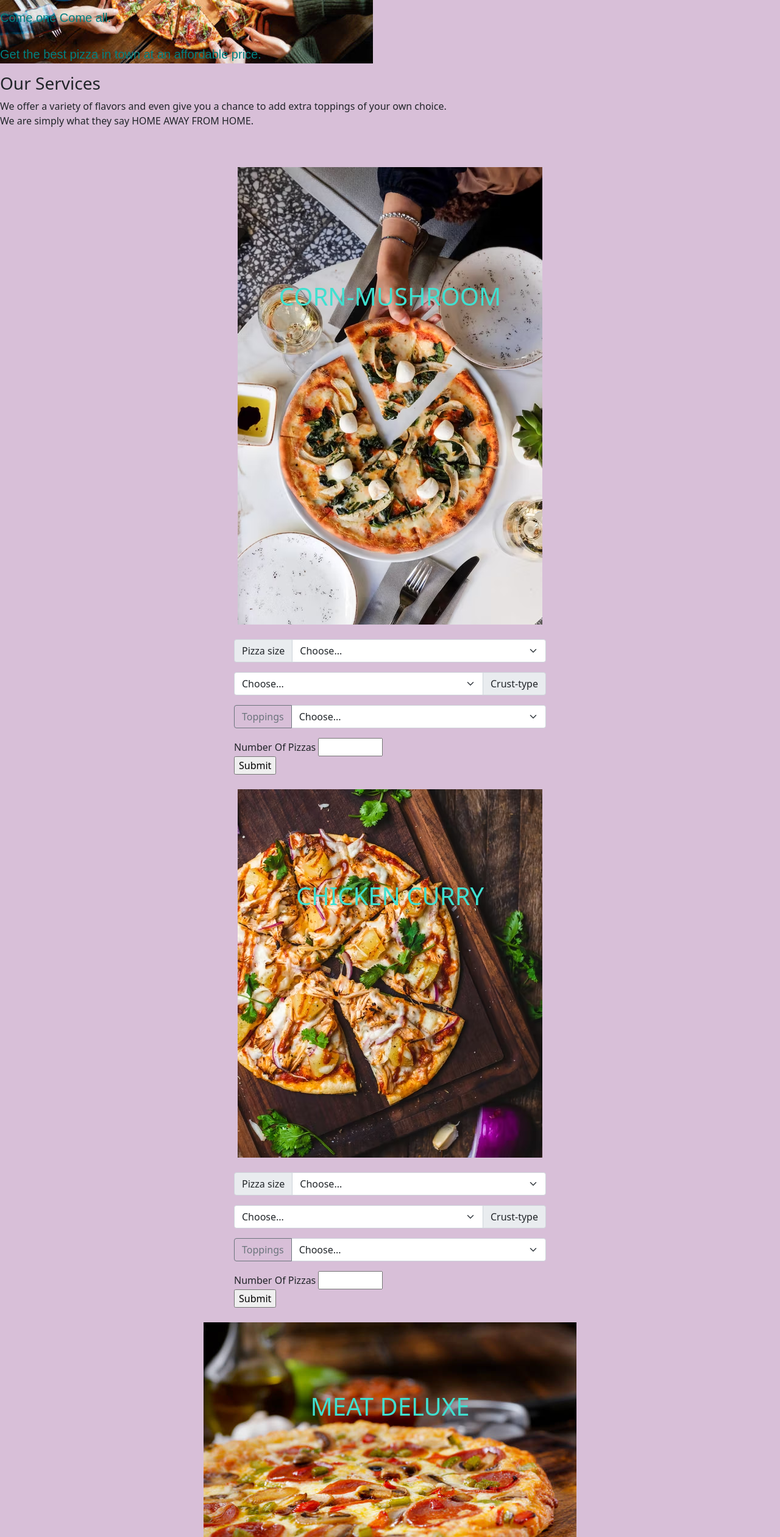
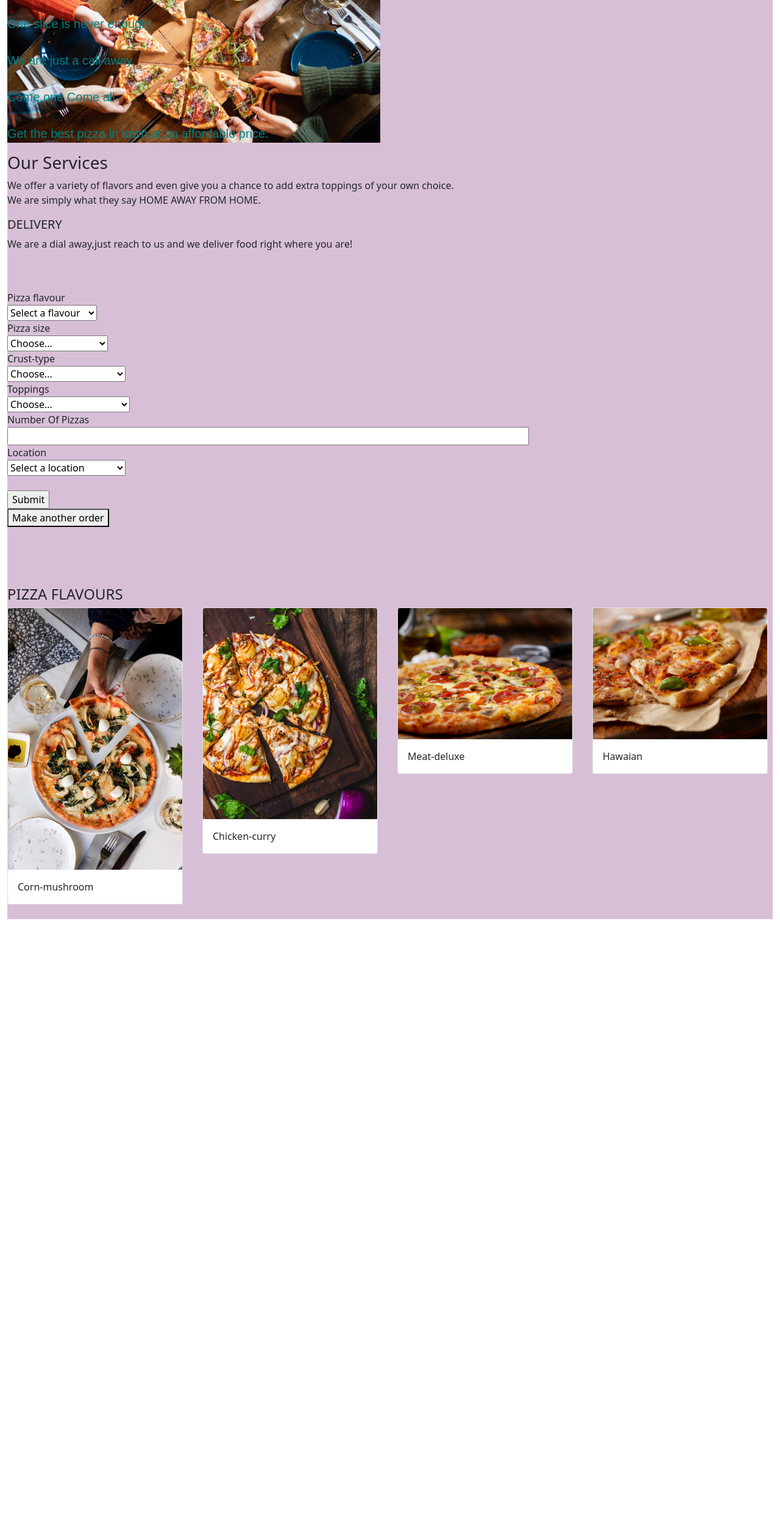
Before and after one commit to odoyoninah/Annapurna-s-Pod, a plain HTML site: page index.html in a window 1280 px wide. Shown: the part 246-2766 px from the top of the page at 61% size. After the commit the page ends 1753 px from the top, so only its background shows below. Drawn offline with nearby package versions, Linux system fonts and the light colour scheme; a web font is replaced by a local one.

Commit message:
resize images

```diff
--- a/index.html
+++ b/index.html
@@ -8,6 +8,32 @@
     <link rel="stylesheet" href="https://fonts.googleapis.com/css?family=Sofia&effect=neon|outline|emboss|shadow-multiple">
     <link href="https://cdn.jsdelivr.net/npm/bootstrap@5.1.3/dist/css/bootstrap.min.css" rel="stylesheet" integrity="sha384-1BmE4kWBq78iYhFldvKuhfTAU6auU8tT94WrHftjDbrCEXSU1oBoqyl2QvZ6jIW3" crossorigin="anonymous">
     <link rel="stylesheet" href="style.css">
+    <body>
+      <div class="container-fluid">
+      <div id="table">
+        <table>
+          <tr>
+            <th>Pizza parameters</th>
+            <th>Total</th>
+          </tr>
+
+            <tr>
+              <th>Pizza size total</th>
+              <td id="size"></td>
+              </tr>
+            <th>Pizza toppings total</th>
+            <td id="toppings"></td>
+            <tr>
+              <th>Pizza crust total</th>
+              <td id="crust"></td>
+            </tr>
+            <tr>
+              <th>Pizza number total</th>
+              <td id="number1"></td>
+            </tr>
+
+        </table>
+      </div>
 
     <div class="Mama">
         <div class="tab">
@@ -45,182 +71,117 @@
             <div class="area2">
                 <h3>Our Services</h3>
                     <p>We offer a variety of flavors and even give you a chance to add extra toppings of your own choice.
-                        <br>We are simply what they say HOME AWAY FROM HOME. </p><br><br>
+                        <br>We are simply what they say HOME AWAY FROM HOME. </p>
+                        <h5>DELIVERY </h5>
+                                        <p>We are a dial away,just reach to us and we deliver food right where you are!</p>
+                                          <br><br>
+
                     <div class="mofimu">
-                        <div class="col slice2 "><img src="./images/piz1.avif" class="img-fluid" alt="">
+                        <!-- <div class="col slice2 "><img src="./images/piz1.avif" class="img-fluid" alt="">
                             <div class="slice"><h1>CORN-MUSHROOM</h1></div>
-                        </div><br>
-                            <div class="input-group mb-3 size ">
-                                <label class="input-group-text" for="inputGroupSelect01">Pizza size</label>
-                                <select class="form-select" id="inputGroupSelect01">
-                                  <option selected>Choose...</option>
+                        </div><br> -->
+                        <div class="form">
+                            <form>
+                              <label for="pizza type"> Pizza flavour</label><br>
+                              <select name="pizza flavour" id="flavour">
+                                <option value="">Select a flavour</option>
+                                <option value="1">Corn-mushroom</option>
+                                <option value="2">Chicken-curry</option>
+                                <option value="3">Meat-deluxe</option>
+                                <option value="4">Hawaian</option>
+                              </select><br>
+                                <label class="" for="">Pizza size</label><br>
+                                <select class="" id="inputGroupSelect01">
+                                  <option value="">Choose...</option>
                                   <option value="small">Small (Kshs 500)</option>
                                   <option value="medium">Medium (Kshs 800)</option>
                                   <option value="large">Large (Kshs 1200)</option>
-                                </select>
-                              </div>
+                                </select><br>
 
-                              <div class="input-group mb-3 size">
-                                <select class="form-select" id="inputGroupSelect02">
-                                  <option selected>Choose...</option>
+
+                                <label class="" for="">Crust-type</label><br>
+                                <select class="" id="inputGroupSelect02">
+                                  <option value="">Choose...</option>
                                   <option value="crispy">Crispy (Kshs 100)</option>
                                   <option value="stuffed">Stuffed (Kshs 200)</option>
                                   <option value="glutten-free">Glutten-free (Kshs 300)</option>
-                                </select>
-                                <label class="input-group-text" for="inputGroupSelect02">Crust-type</label>
-                              </div>
+                                </select><br>
 
-                              <div class="input-group mb-3 size">
-                                <button class="btn btn-outline-secondary" type="button">Toppings</button>
-                                <select class="form-select" id="inputGroupSelect03" aria-label="Example select with button addon">
-                                  <option selected>Choose...</option>
+
+
+                                <label class="" for="">Toppings</label><br>
+                                <select class="" id=" inputGroupSelect03">
+                                  <option value="">Choose...</option>
                                   <option value="pineapple">Pineapple (Kshs 100)</option>
                                   <option value="extracheese">Extra-Cheese (Kshs 200)</option>
                                   <option value="beefbitings">Beef-bittings (Kshs 250)</option>
-                                </select>
-                              </div>
+                                </select><br>
 
 
 
-                              <form class="number">
-                                <label>Number Of Pizzas</label>
-                                <input type="number" min="1" max="1000"/>
-                                <br><input type="submit" id="submit"/>
+
+
+                                <label>Number Of Pizzas</label><br>
+                                <input type="number" name="number" class="number" id="" min="1" max="1000"><br>
+
+                                <label>Location</label><br>
+                                <select class="" id="delivery">
+                                  <option value="">Select a location</option>
+                                  <option value="within">Within CBD(Kshs 100)</option>
+                                  <option value="outside">Outside CBD(Kshs 300)</option>
+                              </select><br>
+                              <br><input type="submit" class="submit" /><br>
+                              <button type="reset" id="reset">Make another order </button>
 
                               </form><br>
+                            </div><br><br><br>
+                            <h4>PIZZA FLAVOURS</h4>
+                            <div class="row">
+                              <div class="col"><div class="card" style="width: 18rem;">
+                                <img src="./images/piz1.avif" class="card-img-top image" alt="...">
+                                <div class="card-body">
+                                  <p class="card-text"> Corn-mushroom</p>
+                                </div>
+                              </div></div>
+                              <div class="col"><div class="card" style="width: 18rem;">
+                                <img src="./images/piz2.avif" class="card-img-top image" alt="...">
+                                <div class="card-body">
+                                  <p class="card-text">Chicken-curry</p>
+                                </div>
+                              </div></div>
+                              <div class="col"><div class="card" style="width: 18rem;">
+                                <img src="./images/piz3.jpg" class="card-img-top image" alt="...">
+                                <div class="card-body">
+                                  <p class="card-text">Meat-deluxe</p>
+                                </div>
+                              </div></div>
+                              <div class="col"><div class="card" style="width: 18rem;">
+                                <img src="./images/piz4.jpg" class="card-img-top image" alt="...">
+                                <div class="card-body">
+                                  <p class="card-text">Hawaian</p>
+                                </div>
+                              </div></div>
+
+
+                            </div>
 
 
 
-                                <div class="col slice2 "><img src="./images/piz2.avif" class="img-fluid" alt="">
+
+                                <!-- <div class="col slice2 "><img src="./images/piz2.avif" class="img-fluid" alt="">
                                     <div class="slice"><h1>CHICKEN CURRY</h1></div>
-                                </div><br>
-                                <div class="input-group mb-3 size">
-                                    <label class="input-group-text" for="inputGroupSelect01">Pizza size</label>
-                                    <select class="form-select" id="inputGroupSelect01">
-                                    <option selected>Choose...</option>
-                                    <option value="small">Small (Kshs 500)</option>
-                                    <option value="medium">Medium (Kshs 800)</option>
-                                    <option value="large">Large (Kshs 1200)</option>
-                                    </select>
-                                </div>
-
-                              <div class="input-group mb-3 size">
-                                <select class="form-select" id="inputGroupSelect02">
-                                  <option selected>Choose...</option>
-                                  <option value="crispy">Crispy (Kshs 100)</option>
-                                  <option value="stuffed">Stuffed (Kshs 200)</option>
-                                  <option value="glutten-free">Glutten-free (Kshs 300)</option>
-                                </select>
-                                <label class="input-group-text" for="inputGroupSelect02">Crust-type</label>
-                              </div>
-
-                              <div class="input-group mb-3 size">
-                                <button class="btn btn-outline-secondary" type="button">Toppings</button>
-                                <select class="form-select" id="inputGroupSelect03" aria-label="Example select with button addon">
-                                  <option selected>Choose...</option>
-                                  <option value="pineapple">Pineapple (Kshs 100)</option>
-                                  <option value="extracheese">Extra-Cheese (Kshs 200)</option>
-                                  <option value="beefbitings">Beef-bittings (Kshs 250)</option>
-                                </select>
-                              </div>
+                                </div><br> -->
 
 
-
-                              <form class="number">
-                                <label>Number Of Pizzas</label>
-                                <input type="number" min="1" max="1000"/>
-                                <br><input type="submit" id="click"/>
-
-                              </form><br>
-
-                                <div class="col slice3 "><img src="./images/piz3.jpg" class="img-fluid" alt="" >
+                                <!-- <div class="col slice3 "><img src="./images/piz3.jpg" class="img-fluid" alt="" >
                                     <div class="slice"><h1>MEAT DELUXE</h1></div>
                                 </div><br>
-                                <div class="input-group mb-3 size">
-                                    <label class="input-group-text" for="inputGroupSelect01">Pizza size</label>
-                                    <select class="form-select" id="inputGroupSelect01">
-                                    <option selected>Choose...</option>
-                                    <option value="small">Small (Kshs 500)</option>
-                                    <option value="medium">Medium (Kshs 800)</option>
-                                    <option value="large">Large (Kshs 1200)</option>
-                                    </select>
-                                </div>
-
-                              <div class="input-group mb-3 size">
-                                <select class="form-select" id="inputGroupSelect02">
-                                  <option selected>Choose...</option>
-                                  <option value="crispy">Crispy (Kshs 100)</option>
-                                  <option value="stuffed">Stuffed (Kshs 200)</option>
-                                  <option value="glutten-free">Glutten-free (Kshs 300)</option>
-                                </select>
-                                <label class="input-group-text" for="inputGroupSelect02">Crust-type</label>
-                              </div>
-
-                              <div class="input-group mb-3 size">
-                                <button class="btn btn-outline-secondary" type="button">Toppings</button>
-                                <select class="form-select" id="inputGroupSelect03" aria-label="Example select with button addon">
-                                  <option selected>Choose...</option>
-                                  <option value="pineapple">Pineapple (Kshs 100)</option>
-                                  <option value="extracheese">Extra-Cheese (Kshs 200)</option>
-                                  <option value="beefbitings">Beef-bittings (Kshs 250)</option>
-                                </select>
-                              </div>
-
-
-
-                              <form class="number">
-                                <label>Number Of Pizzas</label>
-                                <input type="number" min="1" max="1000"/>
-                                <br><input type="submit" id="return"/>
-
-                              </form><br>
 
                                 <div class="col slice4 "><img src="./images/piz4.jpg" class="img-fluid" alt="">
                                     <div class="slice"><h1>HAWAIAN</h1></div>
-                                </div><br>
-                                <div class="input-group mb-3 size">
-                                    <label class="input-group-text" for="inputGroupSelect01">Pizza size</label>
-                                    <select class="form-select" id="inputGroupSelect01">
-                                    <option selected>Choose...</option>
-                                    <option value="small">Small (Kshs 500)</option>
-                                    <option value="medium">Medium (Kshs 800)</option>
-                                    <option value="large">Large (Kshs 1200)</option>
-                                    </select>
-                                </div>
+                                </div><br> -->
 
-                              <div class="input-group mb-3 size">
-                                <select class="form-select" id="inputGroupSelect02">
-                                  <option selected>Choose...</option>
-                                  <option value="crispy">Crispy (Kshs 100)</option>
-                                  <option value="stuffed">Stuffed (Kshs 200)</option>
-                                  <option value="glutten-free">Glutten-free (Kshs 300)</option>
-                                </select>
-                                <label class="input-group-text" for="inputGroupSelect02">Crust-type</label>
-                              </div>
-
-                              <div class="input-group mb-3 size">
-                                <button class="btn btn-outline-secondary" type="button">Toppings</button>
-                                <select class="form-select" id="inputGroupSelect03" aria-label="Example select with button addon">
-                                  <option selected>Choose...</option>
-                                  <option value="pineapple">Pineapple (Kshs 100)</option>
-                                  <option value="extracheese">Extra-Cheese (Kshs 200)</option>
-                                  <option value="beefbitings">Beef-bittings (Kshs 250)</option>
-                                </select>
-                              </div>
-
-
-
-                              <form class="number">
-                                <label>Number Of Pizzas</label>
-                                <input type="number" min="1" max="1000"/>
-                                <br><input type="submit" id="output"/>
-
-                              </form><br>
-                            </div>
-
-                                <div class="delivery">
-                                    <h5>DELIVERY SERVICES</h5>
-                                        <p>We are a dial away,just reach to us and we deliver food right where you are!</p>
+                                <!-- <div class="delivery">
 
                                             <img class="mySlides" src="./images/step1.1.jpg">
                                             <img class="mySlides" src="./images/step3.3delivery.jpg">
@@ -236,14 +197,12 @@
                                                 <option value="no">No</option>
                                             </select> -->
 
-                                            <select class="form-select form-select-sm" aria-label=".form-select-sm example">
-                                                <option selected>Select a location</option>
-                                                <option value="within">Within CBD(Kshs 100)</option>
-                                                <option value="outside">Outside CBD(Kshs 300)</option>
-                                            </select>
 
-                                            <button type="button" id="total" class="btn btn-primary btn-sm">Total</button>
-                                </div>
+                                          <!-- </div>  -->
+                                            <!-- <button type="button" id="total" class="btn btn-primary btn-sm">Total</button> -->
+
+
+
             </div>
 
 
@@ -251,14 +210,14 @@
 
     </div>
 
+</head><br>
 
 
 
-</head>
 
-    <body>
       <script src="https://code.jquery.com/jquery-3.6.0.js" integrity="sha256-H+K7U5CnXl1h5ywQfKtSj8PCmoN9aaq30gDh27Xc0jk=" crossorigin="anonymous"></script>
     <script src="https://cdn.jsdelivr.net/npm/bootstrap@5.1.3/dist/js/bootstrap.bundle.min.js" integrity="sha384-ka7Sk0Gln4gmtz2MlQnikT1wXgYsOg+OMhuP+IlRH9sENBO0LRn5q+8nbTov4+1p" crossorigin="anonymous"></script>
     <script src="script.js"></script>
+  </div>
 </body>
 </html>
```
